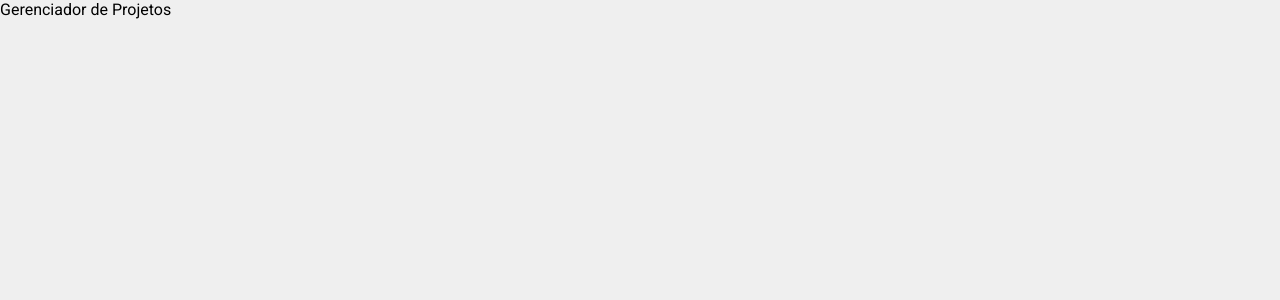
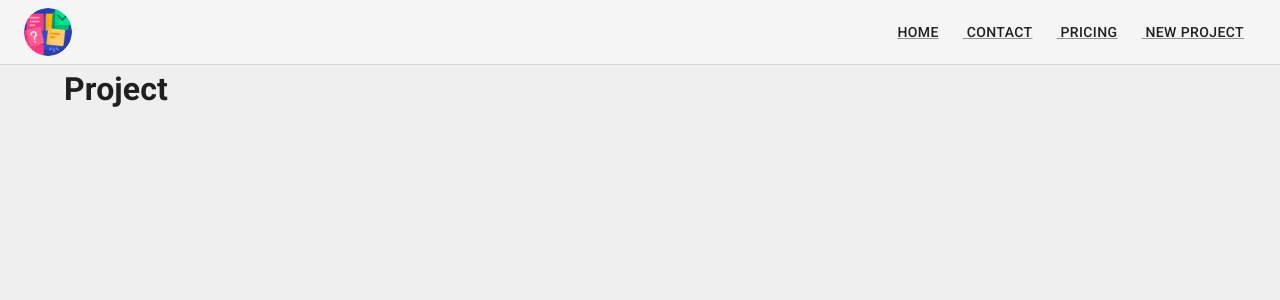
Before and after one commit to filipebomfim/projetos_react_ui, a React (Create React App) app: page /newProject in a window 1280 px wide. Shown: the top 300 px of the page. Built offline with nearby package versions, Linux system fonts and the light colour scheme.

Commit message:
Configuração do Layout inicial do projeto

```diff
--- a/package.json
+++ b/package.json
@@ -12,7 +12,7 @@
     "json-server": "^0.17.2",
     "react": "^18.2.0",
     "react-dom": "^18.2.0",
-    "react-router-dom": "^6.9.0",
+    "react-router-dom": "^5.2.0",
     "react-scripts": "5.0.1",
     "uuid": "^9.0.0",
     "web-vitals": "^2.1.4"
--- a/src/App.js
+++ b/src/App.js
@@ -1,8 +1,23 @@
+import  AppRoutes  from './routes/AppRoutes'
+import { BrowserRouter as Router } from 'react-router-dom'
+import Container from './layouts/container/Container'
+import Menu from './layouts/menu/Menu'
+
 function App() {
+  const menuItens = [
+    {"name":"Home","url":"/"},
+    {"name":"Contact","url":"/contact"},
+    {"name":"Pricing","url":"/pricing"},
+    {"name":"New Project","url":"/newProject"}
+  ];
+
   return (
-    <div className="App">
-      <p>Gerenciador de Projetos</p>
-    </div>
+    <Router>
+      <Menu menuItens={menuItens}></Menu>
+      <Container customClass="min-height">
+        <AppRoutes/>
+      </Container>
+    </Router>
   );
 }
 
--- /dev/null
+++ b/src/layouts/container/Container.js
@@ -0,0 +1,16 @@
+import styles from './Container.module.css'
+import CssBaseline from '@mui/material/CssBaseline';
+import Container from '@mui/material/Container';
+
+function ContainerApp(props){
+    return (
+        <>
+            <CssBaseline />
+            <Container className={'${styles.container} $style[props.customClass]'} maxWidth="lg" sx={{ display:'flex', justifyContent:'space-between', margin:"0 auto", flexWrap:'wrap' }}>
+                <div>{props.children}</div>
+            </Container>
+        </>
+    )
+}
+
+export default ContainerApp
--- /dev/null
+++ b/src/layouts/container/Container.module.css
@@ -0,0 +1,12 @@
+.min-height{
+    min-height: 65%;
+}
+
+.start{
+    justify-content: flex-start;
+}
+
+.column {
+    flex-direction: column;
+    justify-content: flex-start;
+}
--- /dev/null
+++ b/src/layouts/menu/Menu.js
@@ -0,0 +1,45 @@
+import * as React from 'react';
+import AppBar from '@mui/material/AppBar';
+import Button from '@mui/material/Button';
+import Toolbar from '@mui/material/Toolbar';
+import Typography from '@mui/material/Typography';
+import Link from '@mui/material/Link';
+import Avatar from '@mui/material/Avatar';
+import logo from '../../img/logo.png'
+
+function Menu({menuItens}){
+    return (
+        <AppBar
+            position="static"
+            color="default"
+            elevation={0}
+            sx={{ borderBottom: (theme) => `1px solid ${theme.palette.divider}` }}
+            >
+
+            <Toolbar sx={{ flexWrap: 'wrap' }}>
+                <Typography variant="h6" color="inherit" noWrap sx={{ flexGrow: 1 }}>
+                <Avatar
+                    alt="Logo"
+                    src={logo}
+                    sx={{ width: 48, height: 48 }}
+                />
+                </Typography>
+                <nav>
+                {
+                    menuItens.map((item)=>(
+                        <Link
+                            variant="button"
+                            color="text.primary"
+                            href={item.url}
+                            sx={{ my: 1, mx: 1.5 }}
+                        > {item.name}
+                        </Link>
+                    ))
+                }
+                </nav>
+            </Toolbar>
+        </AppBar>
+    )
+}
+
+export default Menu;
--- /dev/null
+++ b/src/pages/contact/Contact.js
@@ -0,0 +1,9 @@
+function Contact(){
+    return (
+        <>
+            <h1>Contact</h1>
+        </>
+    )
+}
+
+export default Contact
--- /dev/null
+++ b/src/pages/home/Home.js
@@ -0,0 +1,9 @@
+
+
+function Home(){
+    return (
+        <h1>Home</h1>
+    )
+}
+
+export default Home
--- /dev/null
+++ b/src/pages/newProject/NewProject.js
@@ -0,0 +1,7 @@
+function NewProject(){
+    return (
+        <h1>Project</h1>
+    )
+}
+
+export default NewProject
--- /dev/null
+++ b/src/pages/pricing/Pricing.js
@@ -0,0 +1,7 @@
+function Pricing(){
+    return (
+        <h1>Pricing</h1>
+    )
+}
+
+export default Pricing
--- /dev/null
+++ b/src/routes/AppRoutes.js
@@ -0,0 +1,26 @@
+import { BrowserRouter as Switch, Route } from 'react-router-dom'
+import Home from '../pages/home/Home'
+import Pricing from '../pages/pricing/Pricing'
+import Contact from '../pages/contact/Contact'
+import NewProject from '../pages/newProject/NewProject'
+
+function AppRoutes() {
+    return (
+        <Switch>
+            <Route exact path="/">
+                <Home />
+            </Route>
+            <Route exact path="/pricing">
+                <Pricing />
+            </Route>
+            <Route exact path="/contact">
+                <Contact />
+            </Route>
+            <Route exact path="/newProject">
+                <NewProject />
+            </Route>
+        </Switch>
+    );
+};
+
+export default AppRoutes;
```
Also changed, not shown: src/pages/home/Home.module.css (added), 1 other file (tests, documents, lock files or other folders).
